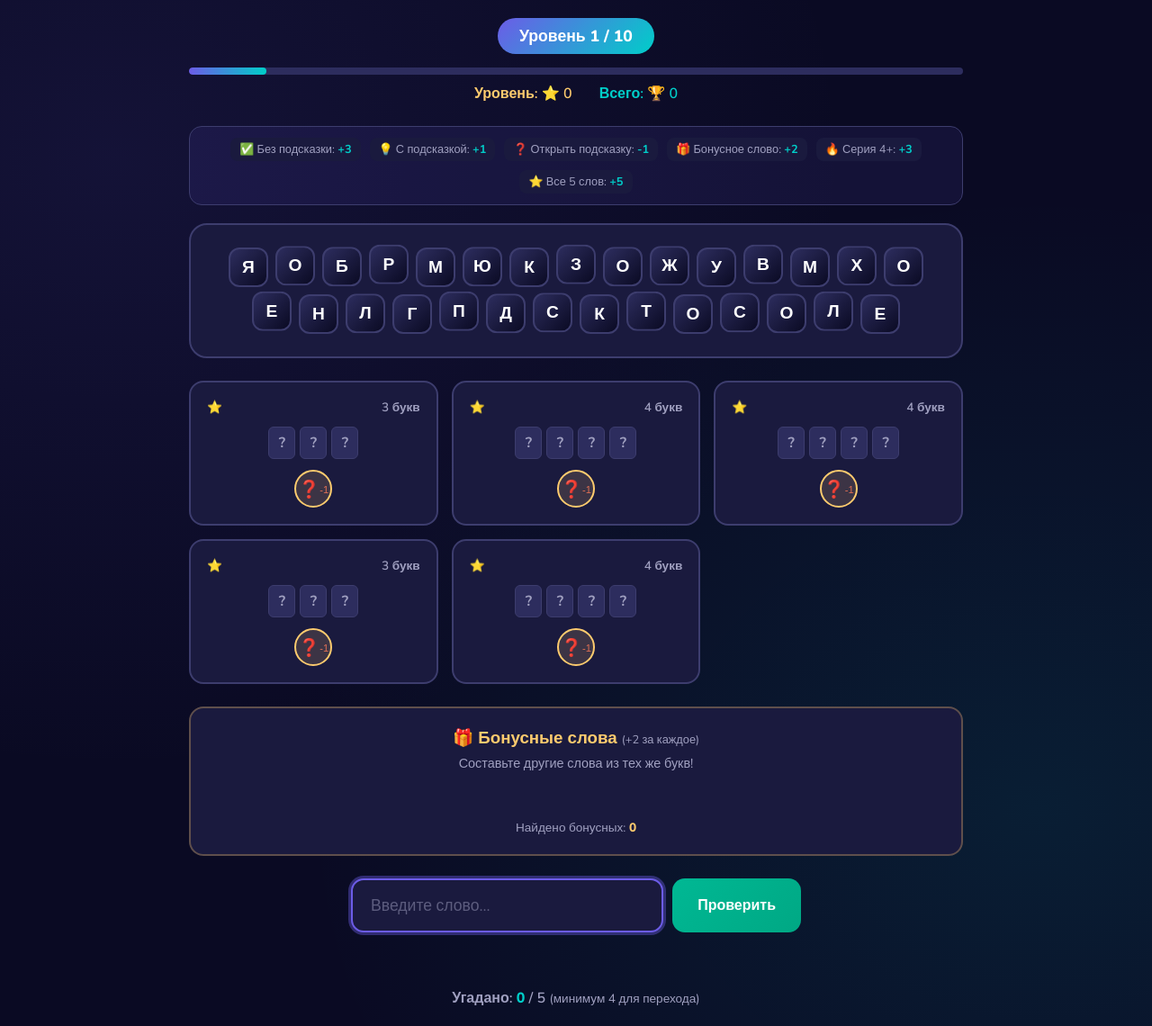
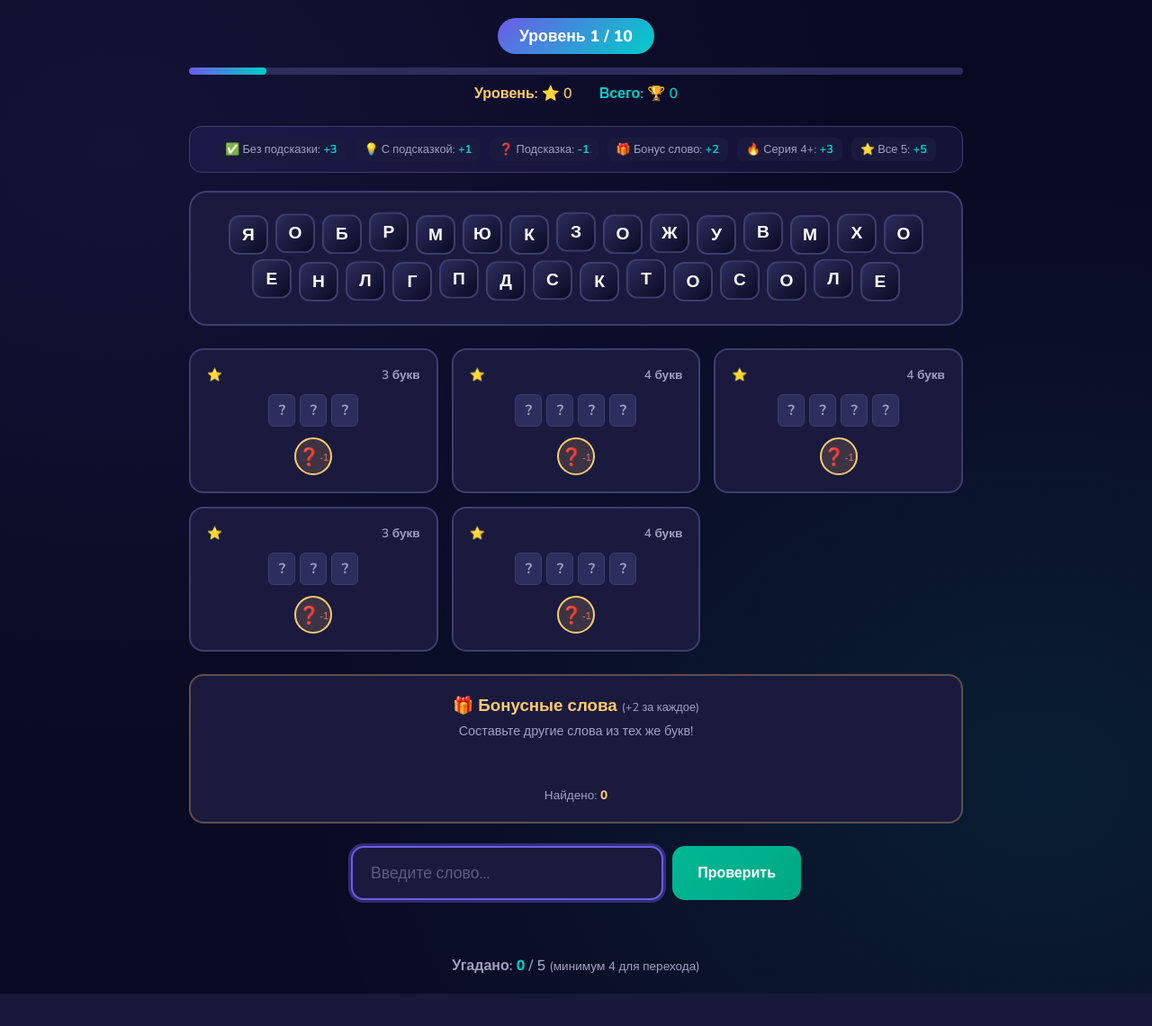
Before and after one commit to antonhome470-lgtm/guess-words, a Flask app: page /game in a window 1280 px wide. Shown: the part 67-1207 px from the top of the page at 90% size. After the commit the page ends 1171 px from the top, so only its background shows below. Run offline with Flask 3, Linux system fonts and the light colour scheme; the visitor is signed in with stand-in values (Sample User, id 1).

Commit message:
Update game.html

```diff
--- a/templates/game.html
+++ b/templates/game.html
@@ -2,7 +2,6 @@
 
 {% block content %}
 <div class="game-container">
-    <!-- Уровень -->
     <div class="level-header">
         <div class="level-badge">Уровень {{ level_num }} / {{ total_levels }}</div>
         <div class="level-progress-bar">
@@ -19,14 +18,14 @@
         </div>
     </div>
 
-    <!-- Правила подсчёта -->
+    <!-- Правила -->
     <div class="scoring-rules">
         <div class="rule">✅ Без подсказки: <strong>+3</strong></div>
         <div class="rule">💡 С подсказкой: <strong>+1</strong></div>
-        <div class="rule">❓ Открыть подсказку: <strong>-1</strong></div>
-        <div class="rule">🎁 Бонусное слово: <strong>+2</strong></div>
+        <div class="rule rule-danger">❓ Подсказка: <strong>-{{ hint_cost }}</strong></div>
+        <div class="rule">🎁 Бонус слово: <strong>+2</strong></div>
         <div class="rule">🔥 Серия 4+: <strong>+3</strong></div>
-        <div class="rule">⭐ Все 5 слов: <strong>+5</strong></div>
+        <div class="rule">⭐ Все 5: <strong>+5</strong></div>
     </div>
 
     <!-- Буквы -->
@@ -36,7 +35,7 @@
         {% endfor %}
     </div>
 
-    <!-- Карточки слов -->
+    <!-- Слова -->
     <div class="words-grid">
         {% for word in words_info %}
         <div class="word-card {% if word.guessed %}word-guessed{% endif %}" data-index="{{ loop.index0 }}">
@@ -64,8 +63,8 @@
                 {% if word.hint_used %}
                     <span class="hint-used-badge">💡 Подсказка открыта</span>
                 {% else %}
-                    <button class="btn-hint" onclick="showHint({{ loop.index0 }})" title="Подсказка (-1 очко)">
-                        ❓ <span class="hint-cost">-1</span>
+                    <button class="btn-hint" onclick="showHint({{ loop.index0 }})" title="Подсказка (-{{ hint_cost }})">
+                        ❓ <span class="hint-cost">-{{ hint_cost }}</span>
                     </button>
                 {% endif %}
             </div>
@@ -74,7 +73,7 @@
         {% endfor %}
     </div>
 
-    <!-- Бонусные слова -->
+    <!-- Бонусы -->
     {% if has_bonus_words %}
     <div class="bonus-section">
         <h3>🎁 Бонусные слова <span class="bonus-info">(+2 за каждое)</span></h3>
@@ -84,11 +83,11 @@
                 <span class="bonus-word-tag">{{ bw }}</span>
             {% endfor %}
         </div>
-        <div class="bonus-counter">Найдено бонусных: <span id="bonusCount">{{ bonus_count }}</span></div>
+        <div class="bonus-counter">Найдено: <span id="bonusCount">{{ bonus_count }}</span></div>
     </div>
     {% endif %}
 
-    <!-- Подсказка модал -->
+    <!-- Модал подсказки -->
     <div class="hint-modal" id="hintModal" style="display: none;">
         <div class="hint-content">
             <span class="hint-close" onclick="closeHint()">×</span>
@@ -111,7 +110,6 @@
         <div class="message-area" id="messageArea"></div>
     </div>
 
-    <!-- Переход -->
     <div class="advance-section" id="advanceSection" style="display: none;">
         <button class="btn btn-advance" onclick="nextLevel()">
             🚀 Следующий уровень
```
